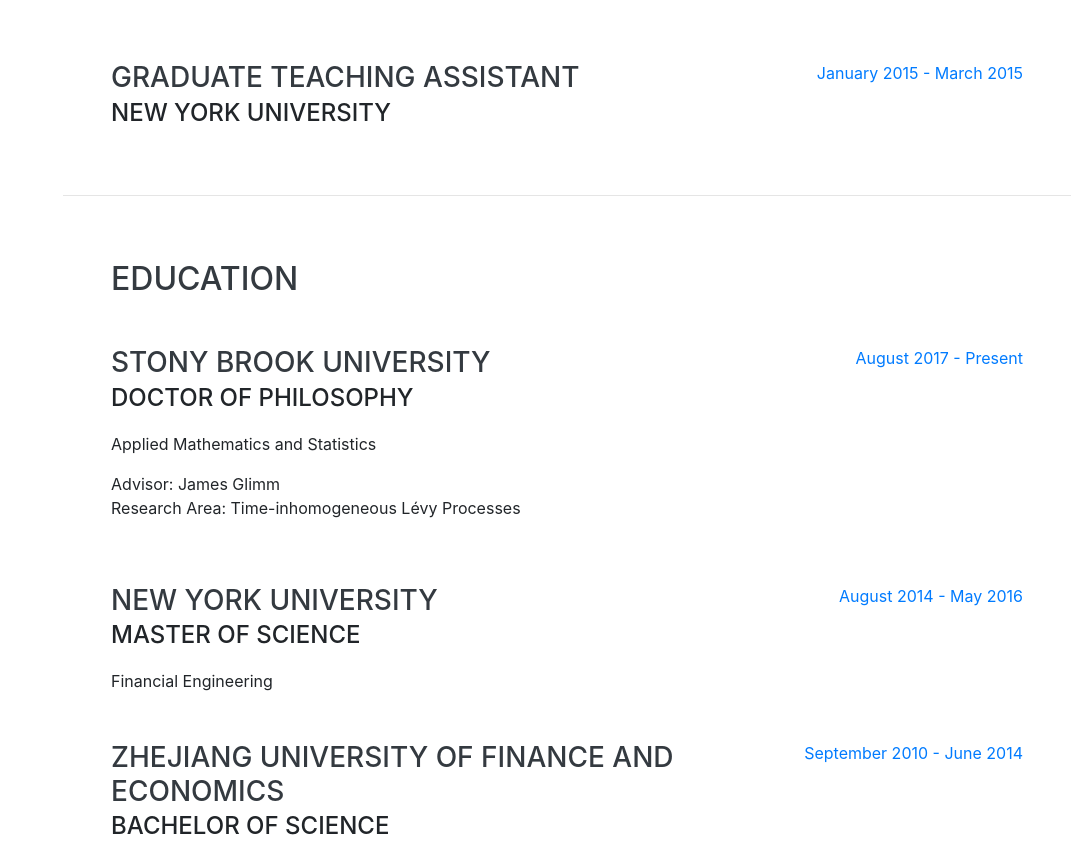
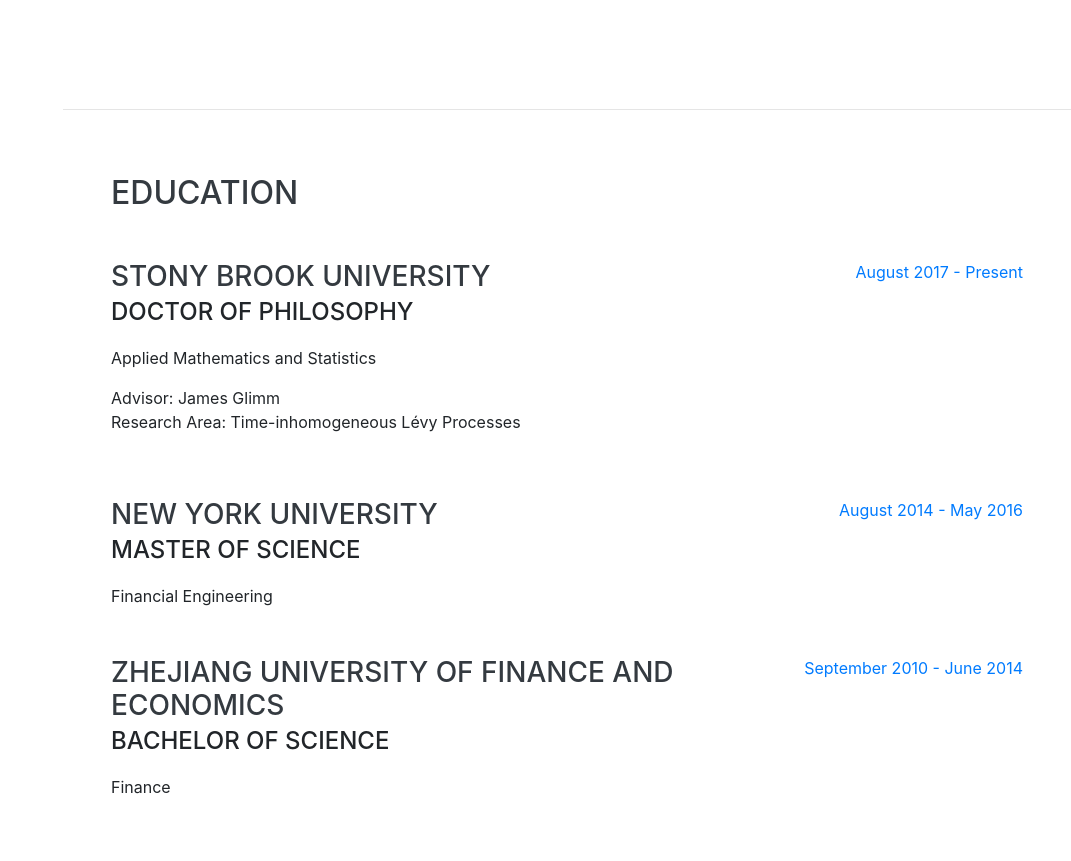
Before and after one commit to mitchgao/mitchgao.github.io, a website with bundled scripts: page index.html in a window 1280 px wide. Shown: the part 1782-2643 px from the top of the page, without its empty margins (209-1280 px from the left). Built offline with nearby package versions, Linux system fonts and the light colour scheme; a web font is replaced by a local one.

Commit message:
work exp.

```diff
--- a/index.html
+++ b/index.html
@@ -137,17 +137,6 @@
           </div>
         </div>
 
-
-
-        <div class="resume-item d-flex flex-column flex-md-row justify-content-between">
-          <div class="resume-content">
-            <h3 class="mb-0">Graduate Teaching Assistant</h3>
-            <div class="subheading mb-3">New York University</div>
-		  </div>
-          <div class="resume-date text-md-right">
-            <span class="text-primary">January 2015 - March 2015</span>
-          </div>
-        </div>
 
       </div>
 
```
